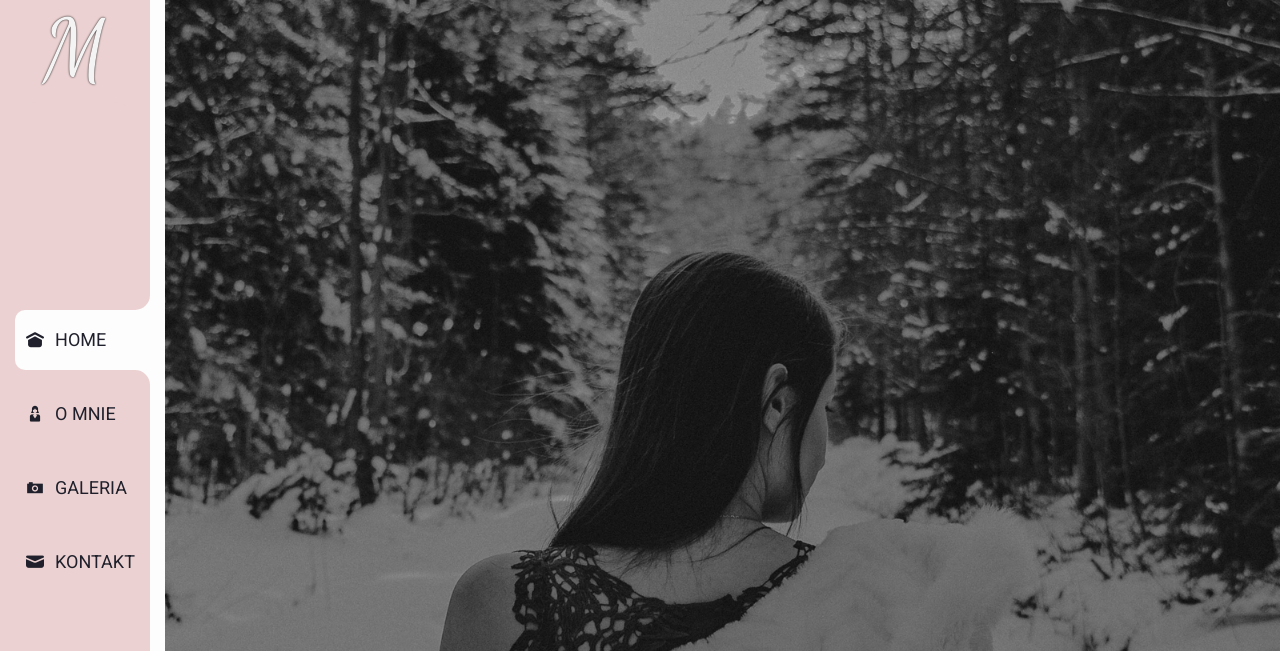
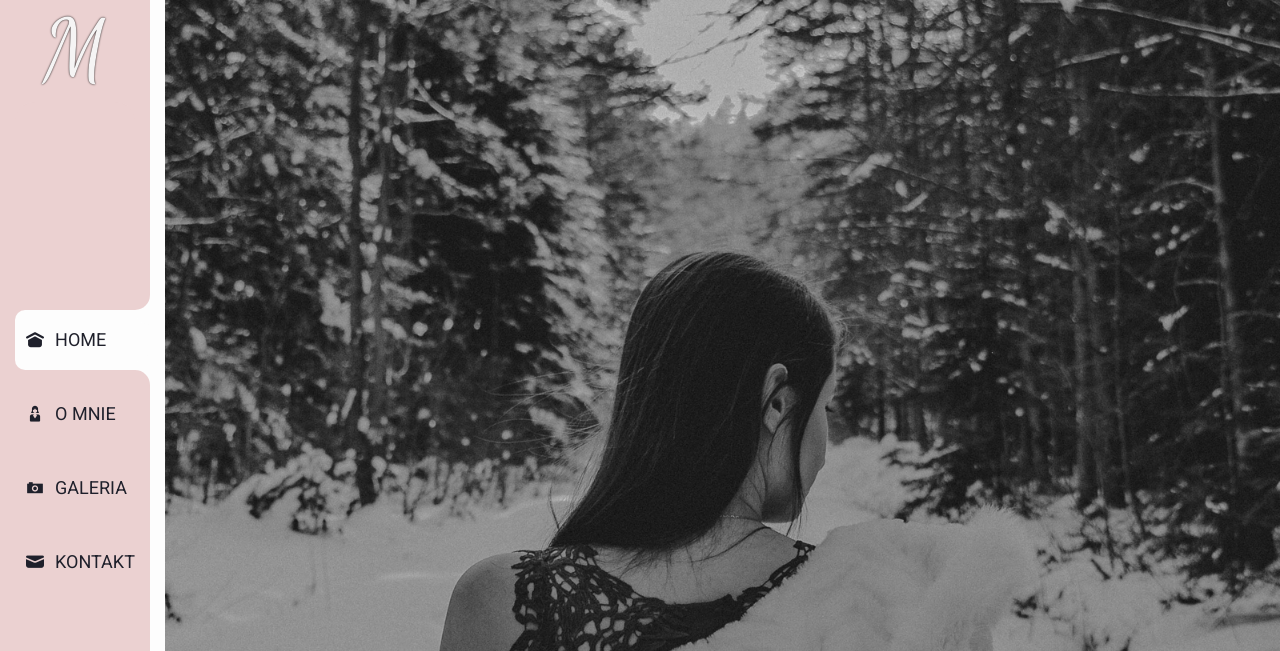
Before and after one commit to ShockOfficial/PhotographerWeb, a plain HTML site: page index.html in a window 1280 px wide. Shown: the top 651 px of the page. Drawn offline with nearby package versions, Linux system fonts and the light colour scheme; some packages are replaced by stand-ins of ours; a script that the page names is missing.

Commit message:
change photos

```diff
--- a/scss/style.scss
+++ b/scss/style.scss
@@ -256,7 +256,6 @@ body {
 		position: relative;
 		width: 100%;
 		height: 100%;
-		filter: brightness(80%);
 		flex: 0 0 100%;
 		object-fit: cover;
 	}
```
Also changed, not shown: css/style.css, img/about-me-big.jpg, img/about-me-small.jpg, img/hero4-big.jpg, img/hero4-small.jpg, 1 other file.
